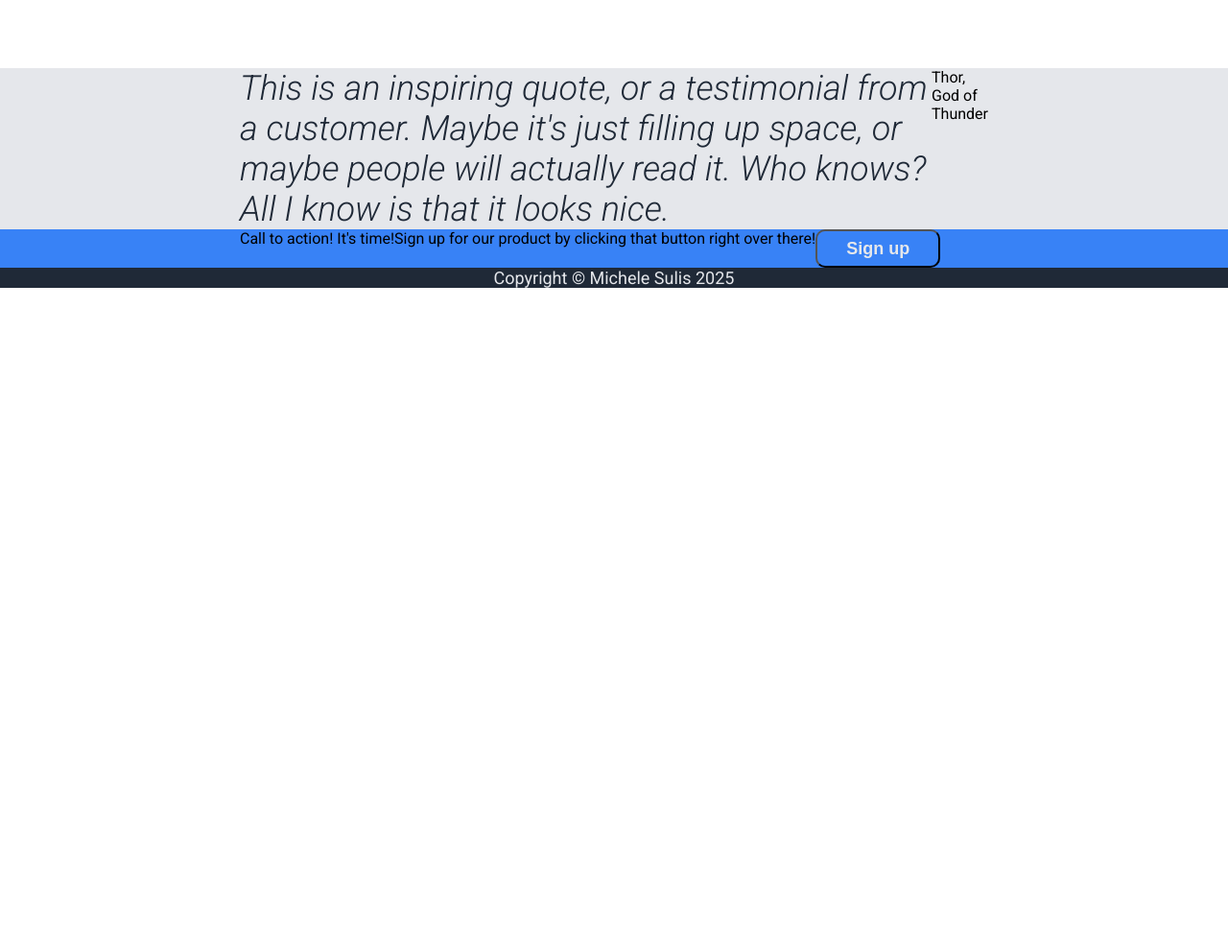
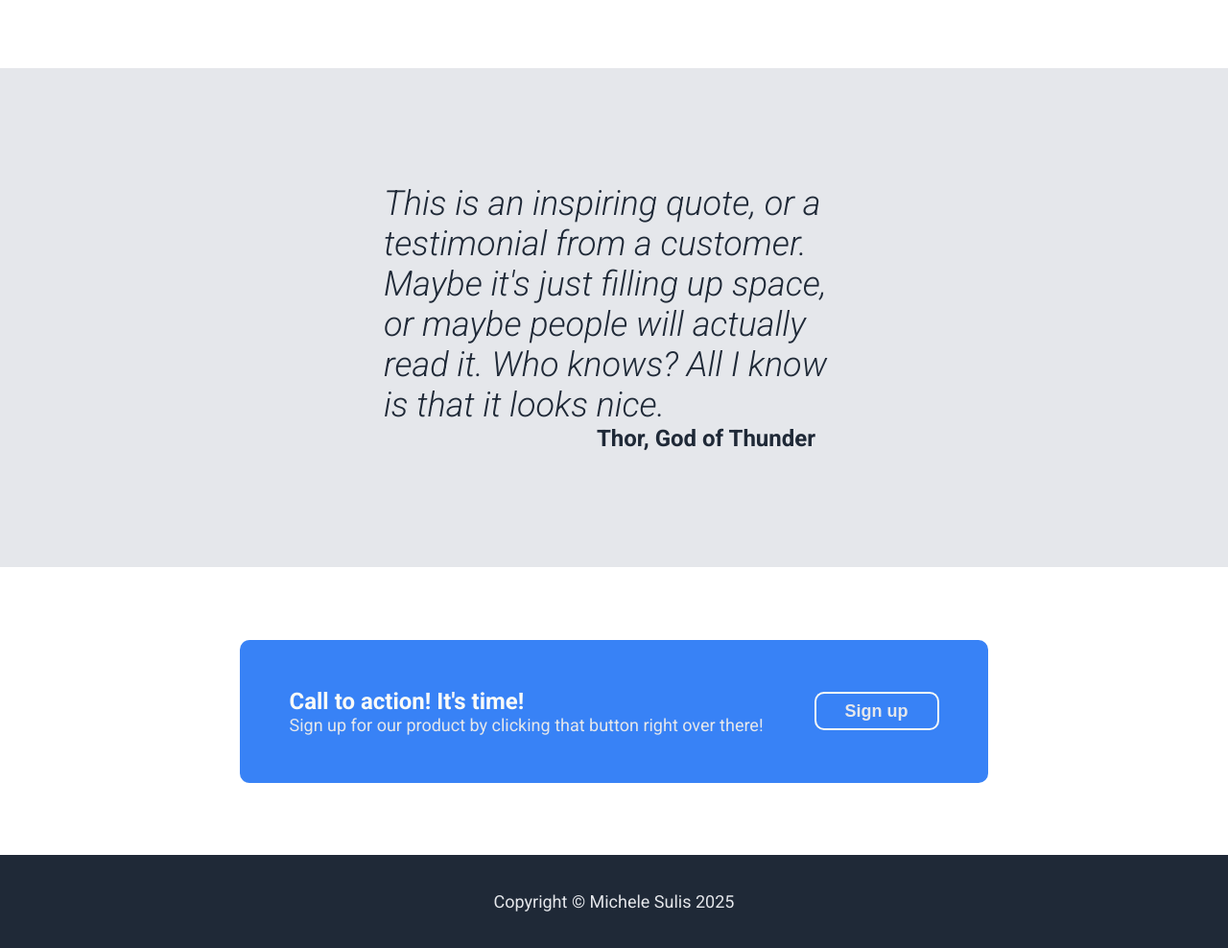
Before and after one commit to MicheleSulis/my_first_webpage, a plain HTML site: page index.html in a window 1280 px wide. Shown: the part 1310-2298 px from the top of the page at 96% size. Before the commit the page ends 1610 px from the top, so only its background shows below. Drawn offline with Linux system fonts and the light colour scheme.

Commit message:
Finish stylesheet and adjust index.html

```diff
--- a/index.html
+++ b/index.html
@@ -54,9 +54,13 @@
         <div class="author">Thor, God of Thunder</div>
     </div>
     <div class="section call-to-action">
-        <div class="banner-header">Call to action! It's time!</div>
-        <div class="banner-text">Sign up for our product by clicking that button right over there!</div>
-        <button>Sign up</button>
+        <div class="box">
+            <div>
+                <div class="banner-header">Call to action! It's time!</div>
+                <div class="banner-text">Sign up for our product by clicking that button right over there!</div>
+            </div>
+            <button>Sign up</button>
+        </div>
     </div>
     <div class="footer">
         Copyright © Michele Sulis 2025
--- a/style.css
+++ b/style.css
@@ -36,7 +36,9 @@ body,
     color: #F9FAF8;
 }
 
-.logo {
+.logo,
+.author,
+.banner-header {
     font-size: 24px;
     font-weight: bold;
     color: #F9FAF8;
@@ -45,7 +47,8 @@ body,
 .links,
 .secondary-text,
 .footer,
-button {
+button,
+.banner-text {
     font-size: 18px;
     color: #E5E7EB;
 }
@@ -71,7 +74,7 @@ button {
     border: 0;
 }
 
-.call-to-action,
+.box,
 button {
     background-color: #3882F6;
 }
@@ -144,3 +147,43 @@ img {
     align-items: center;
     gap: 10px;
 }
+
+.quote {
+    flex-direction: column;
+    padding: 120px 400px;
+}
+
+.author {
+    color: #1F2937;
+    text-align: right;
+    padding-right: 30px;
+}
+
+.box>button {
+    border: 2px solid #F9FAF8;
+}
+
+.call-to-action {
+    justify-content: center;
+    align-items: center;
+    height: 300px;
+
+}
+
+.hero>img {
+    border-radius: 10px;
+}
+
+.box {
+    flex-grow: 1;
+    padding: 50px;
+    border-radius: 10px;
+    display: flex;
+    align-items: center;
+    justify-content: space-around;
+    gap: 50px;
+}
+
+.footer {
+    padding: 38px 0;
+}
```
